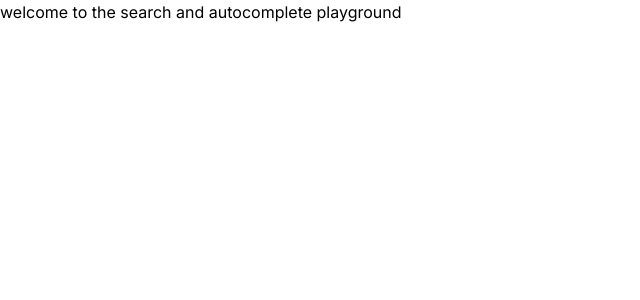
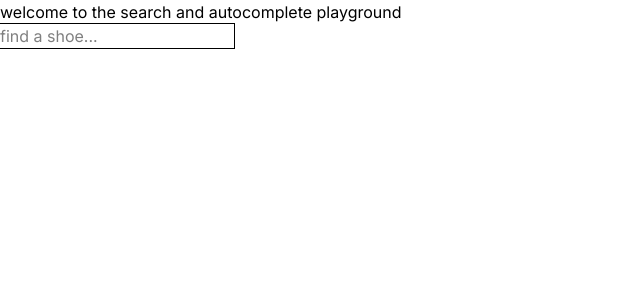
Before and after one commit to Xavviieerr/frontend-enginner-laboratory, a Next.js app: page /search-and-autocomplete/playground in a window 1280 px wide. Shown: the top 300 px of the page, without its empty margins (0-640 px from the left). Built offline with nearby package versions, Linux system fonts and the light colour scheme.

Commit message:
feat: complete search autocomplete logic

```diff
--- /dev/null
+++ b/src/features/search-and-autocomplete/playground/api/searchProducts.ts
@@ -0,0 +1,22 @@
+import { ProductSearchResponse } from "../types/search";
+
+const PRODUCTS_API_URL = "https://dummyjson.com/products/search";
+
+export async function searchProducts(
+	query: string,
+	signal?: AbortSignal,
+): Promise<ProductSearchResponse> {
+	const url = new URL(PRODUCTS_API_URL);
+
+	url.searchParams.set("q", query);
+
+	const response = await fetch(url, {
+		signal,
+	});
+
+	if (!response.ok) {
+		throw new Error("Failed to search products");
+	}
+
+	return response.json();
+}
--- /dev/null
+++ b/src/features/search-and-autocomplete/playground/components/SearchInput.tsx
@@ -0,0 +1,41 @@
+type SearchInputProps = {
+	query: string;
+	onQueryChange: (query: string) => void;
+	onKeyDown: (event: React.KeyboardEvent<HTMLInputElement>) => void;
+	highlightedIndex: number | null;
+	isSuggestionsOpen: boolean;
+	onFocus: () => void;
+	onBlur: () => void;
+};
+
+export default function SearchInput({
+	query,
+	onQueryChange,
+	onKeyDown,
+	highlightedIndex,
+	isSuggestionsOpen,
+	onFocus,
+	onBlur,
+}: SearchInputProps) {
+	return (
+		<input
+			type="search"
+			role="combobox"
+			aria-autocomplete="list"
+			aria-expanded={isSuggestionsOpen}
+			aria-controls="search-suggestions"
+			aria-activedescendant={
+				highlightedIndex !== null
+					? `search-suggestion-${highlightedIndex}`
+					: undefined
+			}
+			placeholder="find a shoe..."
+			value={query}
+			onFocus={onFocus}
+			onBlur={onBlur}
+			onChange={(e) => onQueryChange(e.target.value)}
+			onKeyDown={onKeyDown}
+			className="ring"
+		/>
+	);
+}
--- /dev/null
+++ b/src/features/search-and-autocomplete/playground/components/SearchResult.tsx
@@ -0,0 +1,19 @@
+import { Product } from "../types/search";
+
+type productResultProp = {
+	product: Product;
+};
+
+export default function SearchResult({ product }: productResultProp) {
+	return (
+		<article>
+			<img src={product.thumbnail} alt={product.title} />
+
+			<h2>{product.title}</h2>
+
+			<p>{product.description}</p>
+
+			<p>${product.price}</p>
+		</article>
+	);
+}
--- /dev/null
+++ b/src/features/search-and-autocomplete/playground/components/SearchSuggestions.tsx
@@ -0,0 +1,37 @@
+import { useState } from "react";
+
+type searchsuggestionProps = {
+	suggestions: string[];
+	onSelect: (suggestion: string) => void;
+	highlightedIndex: number | null;
+	isOpen: boolean;
+};
+
+export default function SearchSuggestions({
+	suggestions,
+	onSelect,
+	highlightedIndex,
+	isOpen,
+}: searchsuggestionProps) {
+	if (!isOpen || suggestions.length === 0) {
+		return null;
+	}
+	return (
+		<ul id="search-suggestions" role="listbox">
+			{suggestions.map((suggestion, index) => (
+				<li
+					id={`search-suggestion-${index}`}
+					role="option"
+					aria-selected={index === highlightedIndex}
+					onMouseDown={(event) => {
+						event.preventDefault();
+						onSelect(suggestion);
+					}}
+					className={index === highlightedIndex ? "bg-amber-300" : ""}
+				>
+					{suggestion}
+				</li>
+			))}
+		</ul>
+	);
+}
--- /dev/null
+++ b/src/features/search-and-autocomplete/playground/hooks/useProductSearch.tsx
@@ -0,0 +1,59 @@
+import { useEffect, useState } from "react";
+import { SearchStatus } from "../types/search";
+import { Product } from "../types/search";
+import { searchQuerySchema } from "../validation/search";
+import { searchProducts } from "../api/searchProducts";
+
+export function useProductSearch(query: string) {
+	const [products, setProducts] = useState<Product[]>([]);
+	const [error, setError] = useState<string | null>(null);
+	const [status, setStatus] = useState<SearchStatus>("idle");
+
+	useEffect(() => {
+		const validate = searchQuerySchema.safeParse(query);
+
+		if (!validate.success) {
+			setProducts([]);
+			setStatus("idle");
+			setError(null);
+			return;
+		}
+
+		const validQuery = validate.data;
+		const controller = new AbortController();
+		let isActive = true;
+
+		const timer = setTimeout(() => {
+			setStatus("loading");
+			setError(null);
+
+			searchProducts(validQuery, controller.signal)
+				.then((data) => {
+					if (!isActive) return;
+					setProducts(data.products);
+					setStatus("success");
+				})
+				.catch((error) => {
+					if (!isActive) return;
+					if (error instanceof DOMException && error.name === "AbortError") {
+						return;
+					}
+					setStatus("error");
+					setError(
+						error instanceof Error ? error.message : "Something went wrong",
+					);
+				});
+		}, 500);
+		return () => {
+			isActive = false;
+			clearTimeout(timer);
+			controller.abort();
+		};
+	}, [query]);
+
+	return {
+		products,
+		status,
+		error,
+	};
+}
--- a/src/features/search-and-autocomplete/playground/playground-page.tsx
+++ b/src/features/search-and-autocomplete/playground/playground-page.tsx
@@ -1,5 +1,130 @@
+"use client";
+
+import { useState, useEffect } from "react";
+import SearchInput from "./components/SearchInput";
+import { useProductSearch } from "./hooks/useProductSearch";
+import SearchSuggestions from "./components/SearchSuggestions";
+import SearchResult from "./components/SearchResult";
+
 export default function SearchPlayground() {
+	const [query, setQuery] = useState("");
+	const { products, status, error } = useProductSearch(query);
+	const suggestions = products.map((product) => product.title);
+	const [highlightedIndex, setHighlightedIndex] = useState<number | null>(null);
+	const [isSuggestionsOpen, setIsSuggestionsOpen] = useState(false);
+
+	const handleKeyDown = (event: React.KeyboardEvent<HTMLInputElement>) => {
+		if (event.key === "ArrowDown") {
+			event.preventDefault();
+
+			setHighlightedIndex((currentIndex) => {
+				if (suggestions.length === 0) {
+					return null;
+				}
+
+				if (currentIndex === null) {
+					return 0;
+				}
+
+				return Math.min(currentIndex + 1, suggestions.length - 1);
+			});
+
+			return;
+		}
+		if (event.key === "ArrowUp") {
+			event.preventDefault();
+
+			setHighlightedIndex((currentIndex) => {
+				if (currentIndex === null) {
+					return suggestions.length - 1;
+				}
+
+				return Math.max(currentIndex - 1, 0);
+			});
+		}
+		if (event.key === "Enter") {
+			if (highlightedIndex === null) {
+				return;
+			}
+
+			const selectedSuggestion = suggestions[highlightedIndex];
+
+			if (!selectedSuggestion) {
+				return;
+			}
+
+			event.preventDefault();
+			setQuery(selectedSuggestion);
+			setHighlightedIndex(null);
+		}
+		if (event.key === "Escape") {
+			event.preventDefault();
+			setIsSuggestionsOpen(false);
+			setHighlightedIndex(null);
+		}
+	};
+
+	const handleQueryChange = (value: string) => {
+		setQuery(value);
+		setIsSuggestionsOpen(true);
+		setHighlightedIndex(null);
+	};
+
+	const handleFocus = () => {
+		if (suggestions.length > 0) {
+			setIsSuggestionsOpen(true);
+		}
+	};
+
+	const handleBlur = () => {
+		setIsSuggestionsOpen(false);
+		setHighlightedIndex(null);
+	};
+
+	const handleSelectSuggestion = (suggestion: string) => {
+		setQuery(suggestion);
+		setIsSuggestionsOpen(false);
+		setHighlightedIndex(null);
+	};
+
 	return (
-		<div className="">welcome to the search and autocomplete playground</div>
+		<div className="">
+			<h1>welcome to the search and autocomplete playground</h1>
+			<SearchInput
+				query={query}
+				onQueryChange={handleQueryChange}
+				onKeyDown={handleKeyDown}
+				onFocus={handleFocus}
+				onBlur={handleBlur}
+				highlightedIndex={highlightedIndex}
+				isSuggestionsOpen={isSuggestionsOpen}
+			/>
+			<SearchSuggestions
+				suggestions={suggestions}
+				onSelect={handleSelectSuggestion}
+				highlightedIndex={highlightedIndex}
+				isOpen={isSuggestionsOpen}
+			/>
+
+			{status === "loading" && products.length === 0 && <p>Searching...</p>}
+
+			{status === "error" && <p>{error}</p>}
+
+			{status === "success" && products.length === 0 && (
+				<p>No results found.</p>
+			)}
+
+			{status === "success" && products.length > 0 && (
+				<div>
+					{products.length > 0 && (
+						<div>
+							{products.map((product) => (
+								<SearchResult key={product.id} product={product} />
+							))}
+						</div>
+					)}
+				</div>
+			)}
+		</div>
 	);
 }
--- /dev/null
+++ b/src/features/search-and-autocomplete/playground/types/search.ts
@@ -0,0 +1,21 @@
+export interface Product {
+	id: number;
+	title: string;
+	description: string;
+	category: string;
+	price: number;
+	discountPercentage: number;
+	rating: number;
+	brand: string;
+	images: string[];
+	thumbnail: string;
+}
+
+export interface ProductSearchResponse {
+	products: Product[];
+	total: number;
+	skip: number;
+	limit: number;
+}
+
+export type SearchStatus = "idle" | "loading" | "success" | "error";
--- /dev/null
+++ b/src/features/search-and-autocomplete/playground/validation/search.ts
@@ -0,0 +1,6 @@
+import { z } from "zod";
+
+export const searchQuerySchema = z
+	.string()
+	.trim()
+	.min(1, "Search query cannot be empty");
```
Also changed, not shown: package.json (+5 -4 lines), src/features/search-and-autocomplete/playground/utils/debounce.ts (added), 1 other file (tests, documents, lock files or other folders).
